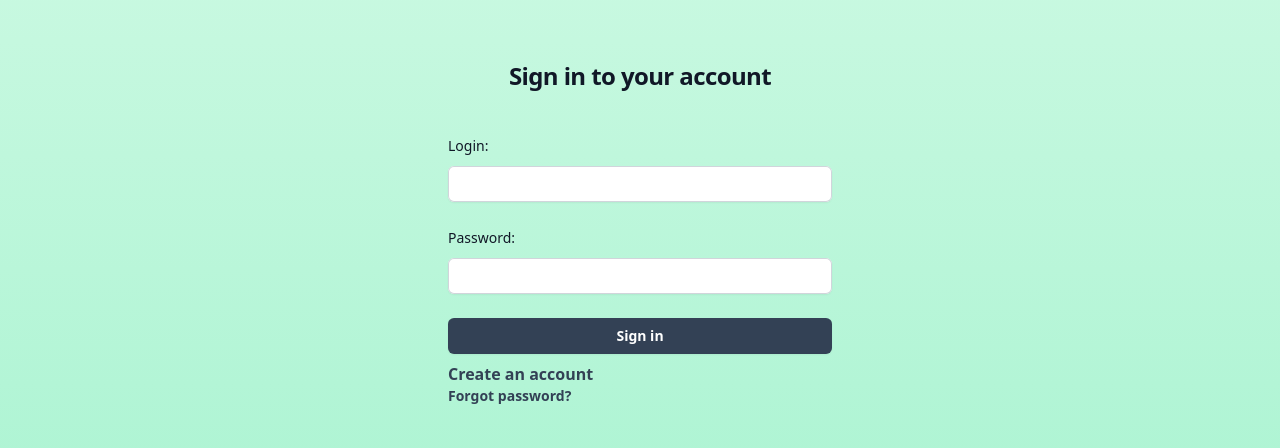
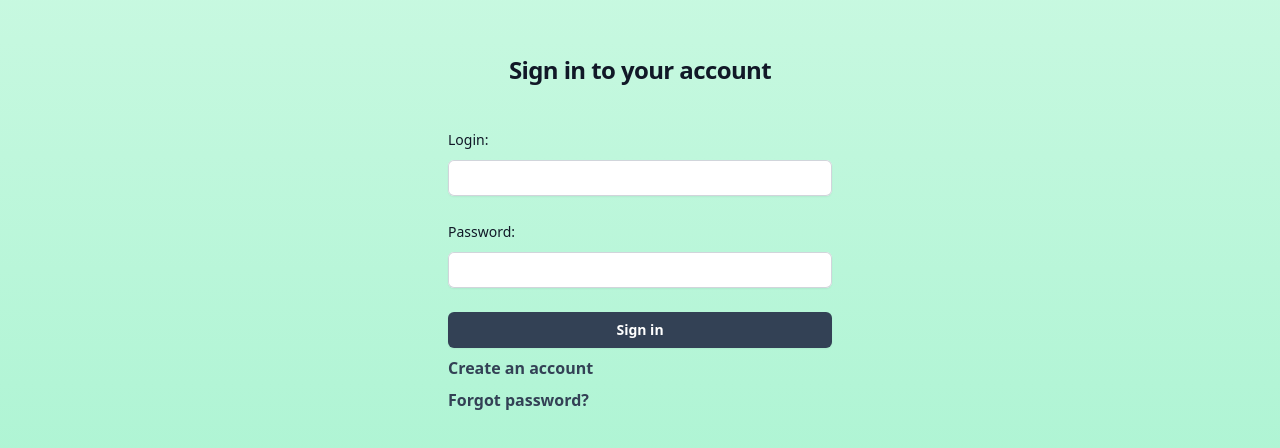
Before and after one commit to David-Tovmasyan/notes-app, a SvelteKit app: page /login in a window 1280 px wide. Shown: the part 188-636 px from the top of the page. Built offline with nearby package versions, Linux system fonts and the light colour scheme.

Commit message:
bug fixed

```diff
--- a/src/routes/(auth)/login/+page.svelte
+++ b/src/routes/(auth)/login/+page.svelte
@@ -70,14 +70,14 @@
             <div>
                 <label for="login" class="block text-sm font-medium leading-6 text-gray-900">Login:</label>
                 <div class="mt-2">
-                    <input id="login" name="login" type="text" autocomplete="login" required class="block w-full rounded-md border-0 py-1.5 text-gray-900 shadow-sm ring-1 ring-inset ring-gray-300 placeholder:text-gray-400 focus:ring-2 focus:ring-inset focus:ring-slate-700 sm:text-sm sm:leading-6">
+                    <input id="login" name="login" type="text" autocomplete="login" required class="block w-full rounded-md border-0 indent-2 py-1.5 text-gray-900 shadow-sm ring-1 ring-inset ring-gray-300 placeholder:text-gray-400 focus:ring-2 focus:ring-inset focus:ring-slate-700 sm:text-sm sm:leading-6">
                 </div>
             </div>
 
             <div>
                 <label for="password" class="block text-sm font-medium leading-6 text-gray-900">Password:</label>
                 <div class="mt-2">
-                    <input id="password" name="password" type="password" autocomplete="current-password" required class="block w-full rounded-md border-0 py-1.5 text-gray-900 shadow-sm ring-1 ring-inset ring-gray-300 placeholder:text-gray-400 focus:ring-2 focus:ring-inset focus:ring-slate-700 sm:text-sm sm:leading-6">
+                    <input id="password" name="password" type="password" autocomplete="current-password" required class="block w-full rounded-md border-0 indent-2 py-1.5 text-gray-900 shadow-sm ring-1 ring-inset ring-gray-300 placeholder:text-gray-400 focus:ring-2 focus:ring-inset focus:ring-slate-700 sm:text-sm sm:leading-6">
                 </div>
             </div>
 
@@ -89,7 +89,7 @@
             <a href="/signup" class="font-semibold text-slate-700 mt-10 transition hover:text-slate-600">Create an account</a>
         </p>
 
-        <div class="text-sm">
+        <div class="mt-2">
             <a href="/password_reset" class="font-semibold text-slate-700 transition hover:text-slate-600">Forgot password?</a>
         </div>
 
--- a/src/routes/notes/+page.svelte
+++ b/src/routes/notes/+page.svelte
@@ -1,11 +1,18 @@
 <script>
     import {currentNote} from "../../stores/notesStore";
     import Switch from "../../components/Switch.svelte";
+    import {goto} from "$app/navigation";
+    import {getCookie} from "$lib/cookies.js";
+    import {isEmpty} from "$lib/utils";
+
+    if(isEmpty(getCookie("token"))){
+        goto("/login")
+    }
 </script>
 
 <div class="absolute left-80">
     <div class="w-full bg-blue-800">
-        <Switch option1="Plain Text" option2="Markdown" />
+<!--        <Switch option1="Plain Text" option2="Markdown" />-->
     </div>
     {#if $currentNote}
         <textarea class="w-80 h-80" bind:value={$currentNote.note_text} />
```
